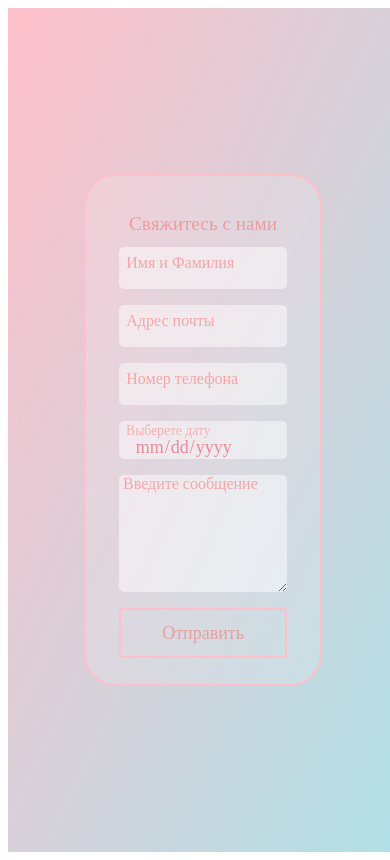
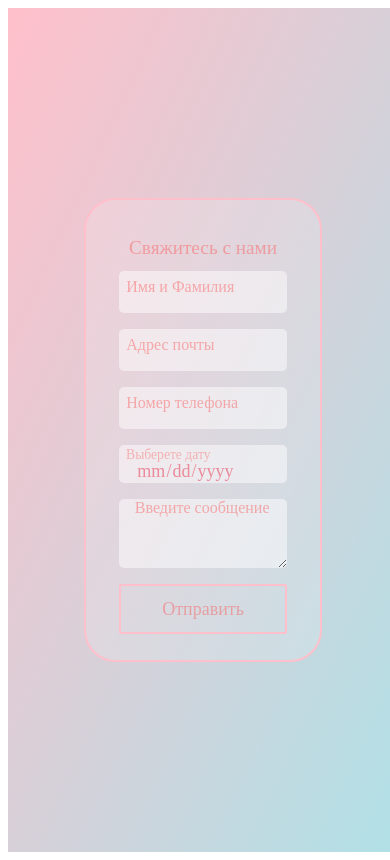
Before and after one commit to egorlavrinovich/ITProfit-test, a React (Create React App) app: page / in a window 390 px wide. Built offline with nearby package versions, Linux system fonts and the light colour scheme.

Commit message:
Дошлифовка стилей

```diff
--- a/src/SCSS/Input/input.scss
+++ b/src/SCSS/Input/input.scss
@@ -22,7 +22,7 @@ input{
   width: 90%;
   line-height: 2.5rem;
   font-size: large;
-  padding-left:1rem ;
+  padding-left:1.1rem ;
   color: #ea8a9a;
 }
 .text-field_floating .text-field__label {
--- a/src/SCSS/TextArea/textarea.scss
+++ b/src/SCSS/TextArea/textarea.scss
@@ -2,10 +2,8 @@ textarea{
   box-sizing: border-box;
   border: none;
   border-radius: 5px;
-  width: 90%;
   background-color: rgba(255, 255, 255, 0.47);
   outline: none;
-  color: #ea8a9a;
   overflow: auto;
 }
 .text-field__textarea  {
@@ -23,7 +21,12 @@ textarea{
 .text-field__label__textarea{
   position: absolute;
   background-color: linear-gradient(to top left, powderblue, pink);
-  padding-left: 2.2vw;
+  padding-left: 2rem;
   width: 90%;
   pointer-events: none;
 }
+@media (max-width: 450px) {
+  .text-field__textarea {
+    line-height: 0.5rem;
+  }
+}
```
